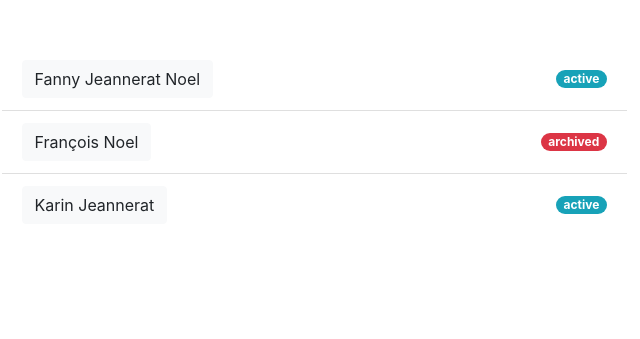
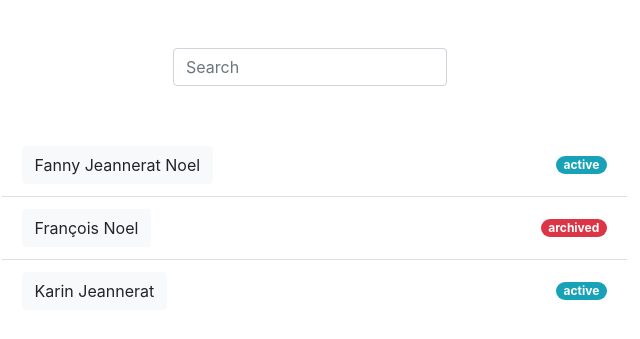
Before and after one commit to francoisnoel62/swissERP, a Django app: page /contacts/ in a window 1280 px wide. Shown: the part 64-403 px from the top of the page, without its empty margins (326-966 px from the left). Run offline with Django 3.2, Linux system fonts and the light colour scheme; data comes from the database, SQL or seed files in the repository.

Commit message:
working on the search bar

```diff
--- a/contacts/templates/contacts/contacts.html
+++ b/contacts/templates/contacts/contacts.html
@@ -1,6 +1,11 @@
 {% extends 'viewlist/viewlist.html' %}
 
 {% block viewlist %}
+    <div class="row mx-auto mt-5 justify-content-center">
+        <form class="form-inline">
+            <input class="form-control mr-sm-2" type="search" placeholder="Search" aria-label="Search">
+        </form>
+    </div>
     <div class="row mx-auto mt-5 justify-content-center">
         {% if contacts_list %}
             <ul class="list-group list-group-flush w-50">
```
